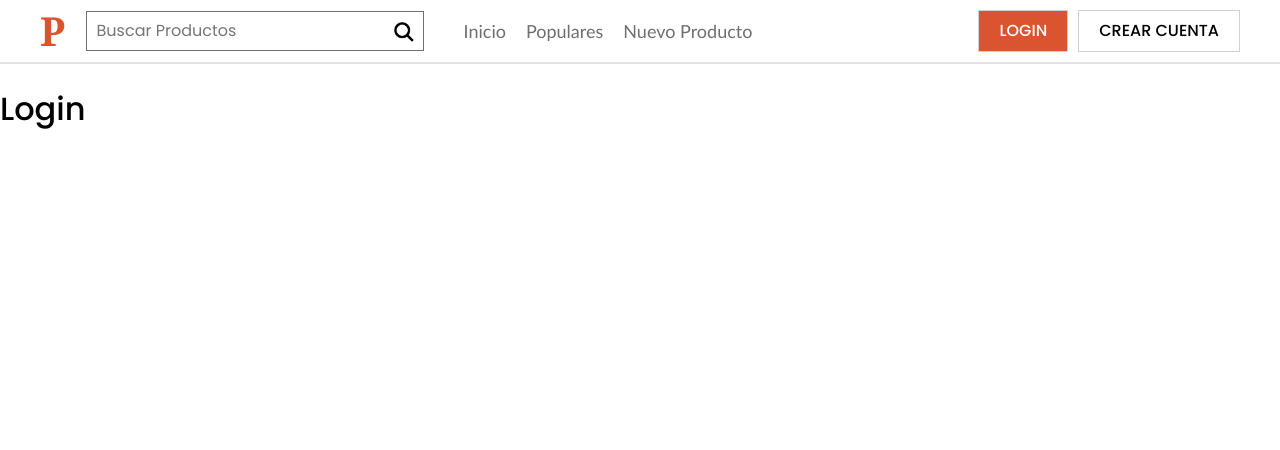
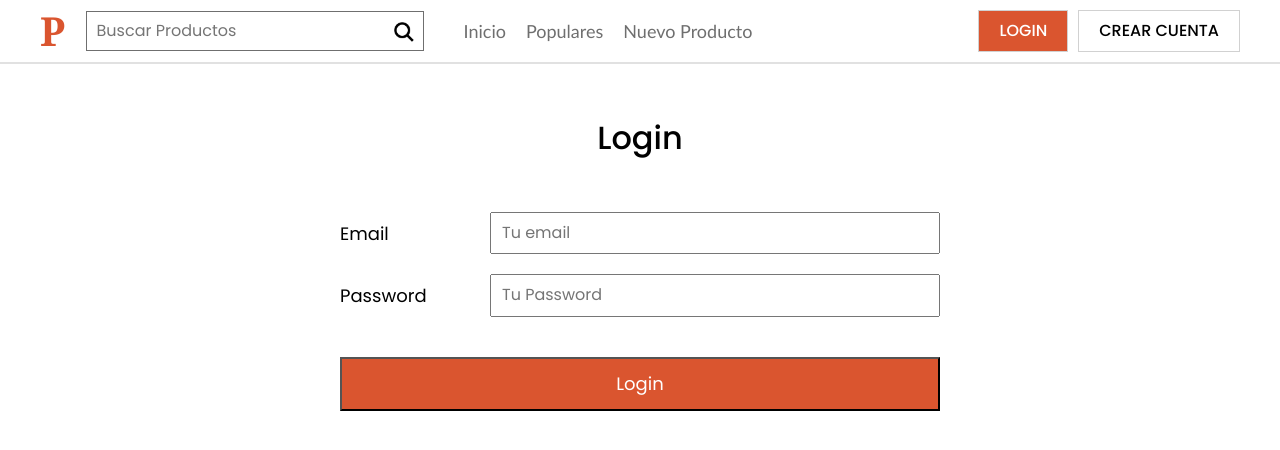
Before and after one commit to AntonioSalazar/product_hunt_nextjs, a Next.js app: page /login in a window 1280 px wide. Shown: the top 450 px of the page. Built offline with nearby package versions, Linux system fonts and the light colour scheme.

Commit message:
added Firebase, able to create an account

```diff
--- /dev/null
+++ b/firebase/config.js
@@ -0,0 +1,11 @@
+const firebaseConfig = {
+    apiKey: "AIzaSyDHTc9wvOzun4xzG4hhTVD-m5ImYvAdzUs",
+    authDomain: "product-hunt-nextjs-12850.firebaseapp.com",
+    databaseURL: "https://product-hunt-nextjs-12850.firebaseio.com",
+    projectId: "product-hunt-nextjs-12850",
+    storageBucket: "product-hunt-nextjs-12850.appspot.com",
+    messagingSenderId: "197067547718",
+    appId: "1:197067547718:web:1b74da1b2598d89244d647"
+  };
+
+export default firebaseConfig;
--- /dev/null
+++ b/firebase/context.js
@@ -0,0 +1,5 @@
+import React, { createContext } from 'react';
+
+const FirebaseContext =  createContext(null);
+
+export default FirebaseContext;
--- /dev/null
+++ b/firebase/firebase.js
@@ -0,0 +1,27 @@
+import app from 'firebase';
+import firebaseConfig from './config';
+import 'firebase/auth';
+
+class Firebase {
+    constructor(){
+        if (!app.apps.length) {
+            app.initializeApp(firebaseConfig)
+        }
+
+        this.auth = app.auth();
+
+    }
+
+    //registrar un usuario
+
+    async registrarUsuario(name, email, password){
+        const nuevoUsuauario = await this.auth.createUserWithEmailAndPassword(email, password);
+        return await nuevoUsuauario.user.updateProfile({
+            displayName : name
+        })
+    }
+}
+
+const firebase = new Firebase();
+
+export default firebase;
--- /dev/null
+++ b/firebase/index.js
@@ -0,0 +1,4 @@
+import firebase from './firebase';
+import FirebaseContext from '../firebase/context';
+export { FirebaseContext }
+export default firebase;
--- a/package.json
+++ b/package.json
@@ -9,6 +9,8 @@
     "compile:sass": "node-sass ./styles/sass/main.scss ./styles/globals.css -w"
   },
   "dependencies": {
+    "firebase": "^8.1.1",
+    "firebase-admin": "^9.4.1",
     "next": "10.0.1",
     "react": "17.0.1",
     "react-dom": "17.0.1"
--- a/pages/_app.js
+++ b/pages/_app.js
@@ -1,7 +1,21 @@
-import '../styles/globals.css'
+import '../styles/globals.css';
+import App from 'next/app';
+import firebase, { FirebaseContext } from '../firebase';
 
-function MyApp({ Component, pageProps }) {
-  return <Component {...pageProps} />
+
+
+const MyApp = props => {
+
+  const { Component, pageProps } = props;
+  return(
+      <FirebaseContext.Provider
+        value={{
+          firebase
+        }}
+      >
+        <Component {...pageProps} />
+      </FirebaseContext.Provider>
+    )
 }
 
 export default MyApp
--- a/pages/login.js
+++ b/pages/login.js
@@ -1,13 +1,113 @@
-import React from 'react';
-import styled from '@emotion/styled';
+import React, { useState } from 'react';
 import Layout from '../components/Layout/Layout';
+import { Forms, Field, InputSubmit, Error } from '../components/UI/Forms';
+import { css } from '@emotion/react';
+import Router from 'next/router';
+
+//validaciones
+import useValidacion from '../Hooks/useValidacion';
+import validarLogin from '../validation/validateLogin';
+
+import firebase from '../firebase';
 
 
+const INITIAL_STATE = {
+  email: '',
+  password: ''
+}
 
-const Login = () =>  (
-  <Layout>
-    <h1>Login</h1>
-  </Layout>
-)
+
+const Login = () =>   {
+
+  const [ error, setError ] = useState(false);
+
+  const {
+    valores,
+    errores,
+    handleSubmit,
+    handleChange,
+    handleBlur
+   } = useValidacion(INITIAL_STATE, validarLogin, loginFn);
+
+   const {  email, password }= valores;
+
+  // async function createAccount() {
+  //   try {
+  //     await firebase.registrarUsuario( email, password);
+  //     Router.push('/');
+  //   } catch (error) {
+  //     console.error('Hubo un error al crear el usuario', error.message)
+  //     setError(error.message)
+  //   }
+  // }
+
+  function loginFn() {
+    console.log('login in')
+  }
+
+  return (
+    (
+      <div>
+        <Layout>
+          <>
+            <h1
+              css={css`
+                text-align: center;
+                margin-top: 5rem;
+              `}
+            >Login</h1>
+            <Forms
+              onSubmit={handleSubmit}
+              noValidate
+            >
+              {
+                error && <Error>{error}</Error>
+              }
+              <Field>
+                <label htmlFor='email'>Email</label>
+                <input
+                  type='email'
+                  id='email'
+                  placeholder='Tu email'
+                  name='email'
+                  value={email}
+                  onChange={handleChange}
+                  onBlur={handleBlur}
+
+                />
+              </Field>
+
+              {
+                errores.email && <Error>{errores.email}</Error>
+              }
+              <Field>
+                <label htmlFor='password'>Password</label>
+                <input
+                  type='password'
+                  id='password'
+                  placeholder='Tu Password'
+                  name='password'
+                  value={password}
+                  onChange={handleChange}
+                  onBlur={handleBlur}
+
+                />
+              </Field>
+
+              {
+                errores.password && <Error>{errores.password}</Error>
+              }
+
+              <InputSubmit
+                type='submit'
+                value='Login'
+              />
+            </Forms>
+          </>
+        </Layout>
+      </div>
+    )
+  )
+}
 
 export default Login;
--- /dev/null
+++ b/validation/validateLogin.js
@@ -0,0 +1,20 @@
+export default function validarLogin(valores){
+    let errors = {};
+
+    //validate email
+
+    if(!valores.email){
+        errors.email = 'El email es obligatorio'
+    } else if(!/^[A-Z0-9._%+-]+@[A-Z0-9.-]+\.[A-Z]{2,}$/i.test(valores.email)){
+        errors.email = 'Email no valido';
+    }
+
+    //validar el password
+    if (!valores.password) {
+        errors.password = 'El password es obligatorio'
+    } else if(valores.password.length < 6) {
+        errors.password = 'El password debe ser de al menos 6 caracteres'
+    }
+
+    return errors;
+}
```
Also changed, not shown: pages/create-account.js (+18 -5 lines), 1 other file (tests, documents, lock files or other folders).
